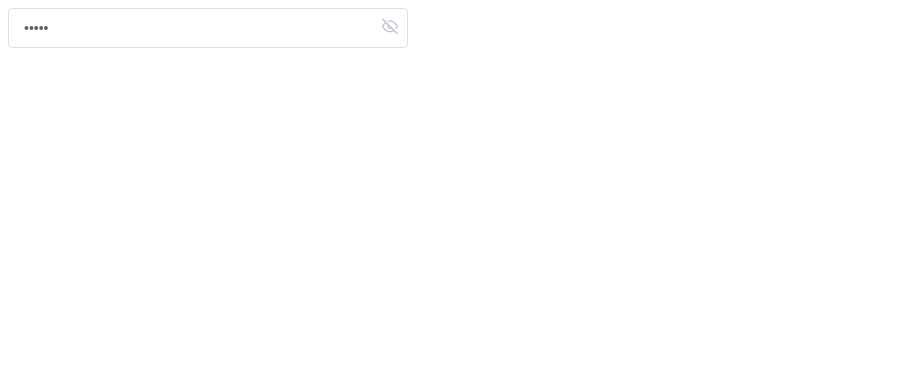
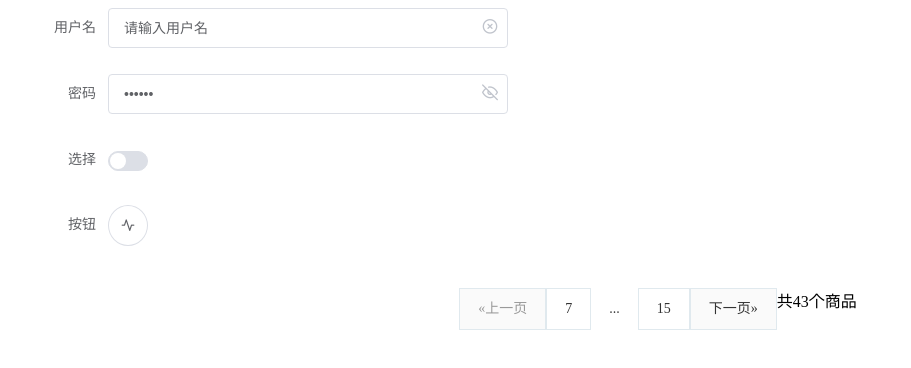
Before and after one commit to yoloke/baucd-ui, a Vue app: page / in a window 1280 px wide. Shown: the top 368 px of the page, without its empty margins (0-911 px from the left). Built offline with nearby package versions, Linux system fonts and the light colour scheme.

Commit message:
完善组件库

```diff
--- a/examples/App.vue
+++ b/examples/App.vue
@@ -1,14 +1,44 @@
 <template>
-  <ba-input type="password" showPassword>按钮</ba-input>
+  <ba-form :model="model" labelWidth="100px">
+  <ba-form-item label="用户名">
+    <ba-input type='text'  v-model="model.username" clearable/>
+  </ba-form-item>
+   <ba-form-item label="密码">
+    <ba-input type='password'  v-model="model.username" showPassword/>
+  </ba-form-item>
+  <ba-form-item label="选择">
+    <ba-switch  v-model="model.active" disabled></ba-switch>
+  </ba-form-item>
+  <ba-form-item label="按钮">
+    <ba-button circle icon="activity"></ba-button>
+  </ba-form-item>
+  </ba-form>
+  <ba-pagination pageNo="1" pageSize='3' total="43" continues="7"></ba-pagination>
 </template>
 
 <script>
-
 export default {
   name: 'App',
+  data() {
+    return {
+      model: {
+      aa: "343434",
+      isVisible: false,
+      username: "我是组件",
+      username:"请输入用户名",
+      active: false,
+      gender: '0',
+      hobby:['11','22','33'],
+      gender: ' ',
+      hobby: [],
+      }
+    }
+  },
 }
 </script>
 
 <style lang="scss">
-
+p{
+  color:#ff4949;
+}
 </style>
--- a/examples/main.js
+++ b/examples/main.js
@@ -1,7 +1,7 @@
 import { createApp } from 'vue'
 import App from './App.vue'
+
 import baucd from '../packages'
-
 
 const app = createApp(App)
 app.use(baucd)
--- a/package.json
+++ b/package.json
@@ -1,6 +1,6 @@
 {
   "name": "baucd-ui",
-  "version": "0.1.8",
+  "version": "0.2.5",
   "private": false,
   "main": "dist/baucd-ui.umd.min.js",
   "author": {
--- a/packages/Button.vue
+++ b/packages/Button.vue
@@ -66,6 +66,8 @@ export default {
   display: inline-block;
   line-height: 1;
   white-space: nowrap;
+  margin-bottom: 20px;
+  margin-left: 10px;
   cursor: pointer;
   background: #ffffff;
   border: 1px solid #dcdfe6;
--- a/packages/Input.vue
+++ b/packages/Input.vue
@@ -16,7 +16,7 @@
     <span class="ba-input_suffix" v-if="showSuffix">
       <!-- 清空的小图标 -->
       <i
-        class="ba-icon-cancel"
+        class="ba-icon-x-circle"
         v-if="clearable && modelValue"
         @click="clear"
       ></i>
--- a/packages/Pagination.vue
+++ b/packages/Pagination.vue
@@ -38,10 +38,10 @@
         <li class="next" @click="$emit('getPageNo',pageNo + 1)">
           <a href="#">下一页»</a>
         </li>
+        <li>
+          <span>共{{ total }}个商品&nbsp;</span>
+        </li>
       </ul>
-      <div>
-        <span>共{{ total }}个商品&nbsp;</span>
-      </div>
     </div>
   </div>
 </template>
@@ -54,7 +54,7 @@ export default {
   //total一共有多少数据
   //continues代表分页连续页码个数  一般是5和7  奇数  对称
   props: ["pageNo", "pageSize", "total", "continues"],
-  name: "Pagination",
+  name: "BaPagination",
   computed: {
     //计算一共多少页
     totalPage() {
@@ -96,6 +96,14 @@ export default {
 };
 </script>
 <style scoped lang="scss">
+  /* 重置列表元素 */
+ul, ol { list-style: none; }
+
+/* 重置文本格式元素 */
+a { text-decoration: none; color: #666;}
+a:link:hover {
+    color: #ff6700 !important;
+}
 .page {
   overflow: hidden;
   margin: 0 auto;
@@ -109,7 +117,6 @@ export default {
       display: flex;
       vertical-align: middle;
       li {
-        height: 18px;
         a {
           position: relative;
           float: left;
--- a/packages/Switch.vue
+++ b/packages/Switch.vue
@@ -2,11 +2,11 @@
   <div
     class="ba-switch"
     @click="handleClick"
-    :class="{ 'is-checked': modelValue }"
-  >
-    <span class="ba-switch_core" ref="core"
-      ><!-- 小圆点 --><span class="ba-switch_button"></span
-    ></span>
+    :class="{ 'is-checked': modelValue, 'is-disabled': disabled }">
+    <span class="ba-switch_core" ref="core">
+      <!-- 小圆点 -->
+      <span class="ba-switch_button"></span>
+    </span>
     <input type="checkbox" class="ba-switch_input" :name="name" ref="input" />
   </div>
 </template>
@@ -30,6 +30,10 @@ export default {
     name: {
       type: String,
       default: "",
+    },
+    disabled: {
+      type: Boolean,
+      default: false,
     },
   },
   methods: {
@@ -69,6 +73,7 @@ export default {
   font-size: 14px;
   line-height: 20px;
   vertical-align: middle;
+
   .ba-switch_core {
     margin: 0;
     display: inline-block;
@@ -102,9 +107,8 @@ export default {
     opacity: 0;
     margin: 0;
   }
-}
   // 选中样式
-.is-checked {
+  &.is-checked {
     .ba-switch_core {
       border-color: #409eff;
       background-color: #409eff;
@@ -114,4 +118,8 @@ export default {
       }
     }
   }
+  &.is-disabled {
+    cursor: not-allowed;
+  }
+}
 </style>
--- a/vue.config.js
+++ b/vue.config.js
@@ -1,8 +1,8 @@
 const { defineConfig } = require('@vue/cli-service')
 const path = require('path')
-const publicPath = process.env.NODE_ENV ==='production'?'../../':'./'
+const publicPath = process.env.NODE_ENV ==='production'?'../../':''
 module.exports = defineConfig({
-  publicPath:publicPath,
+  publicPath: publicPath,
   pages: {
     index: {
       // 修改项目入口文件
```
Also changed, not shown: 1 other file (tests, documents, lock files or other folders). Lines whose indentation alone changed are shown as unchanged.
